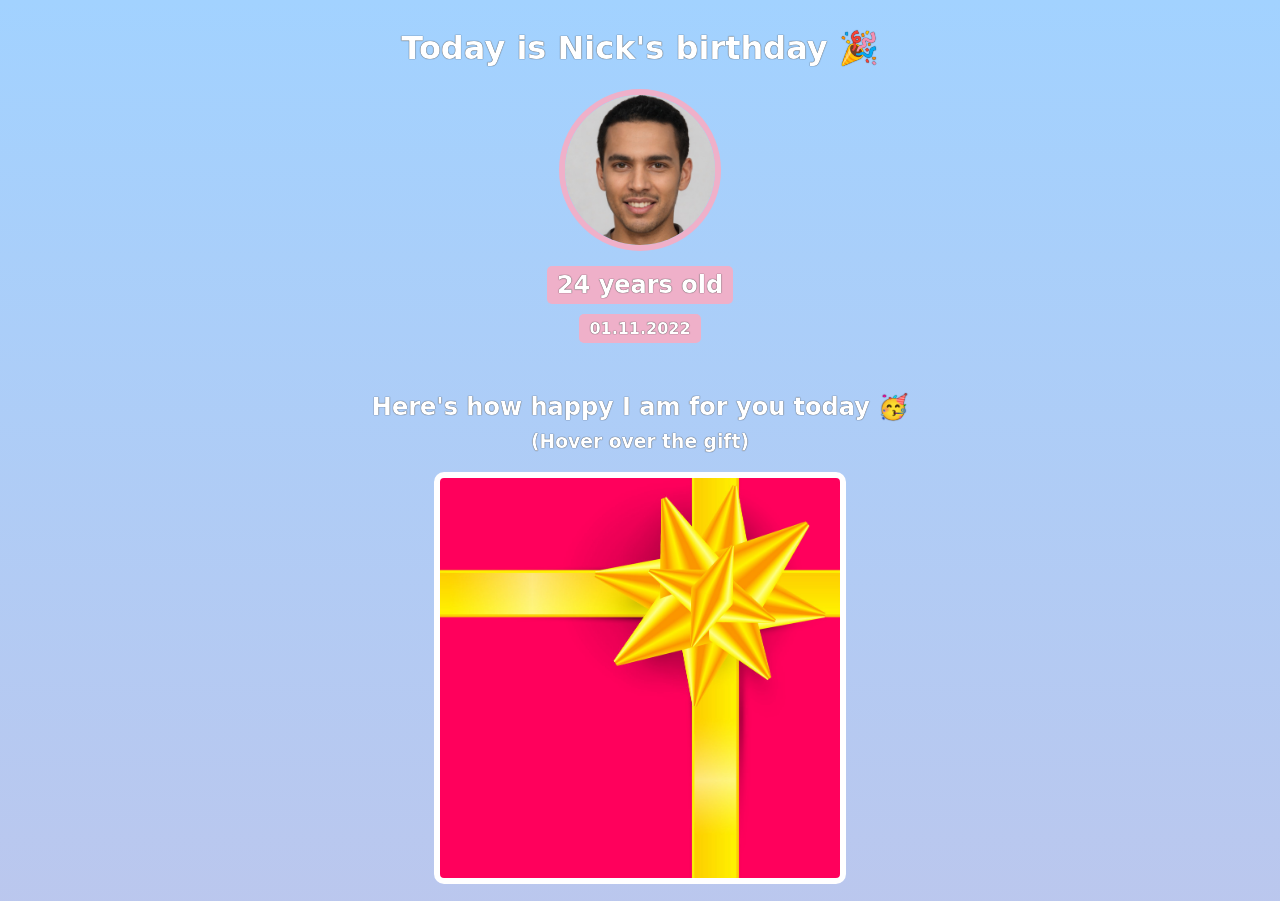
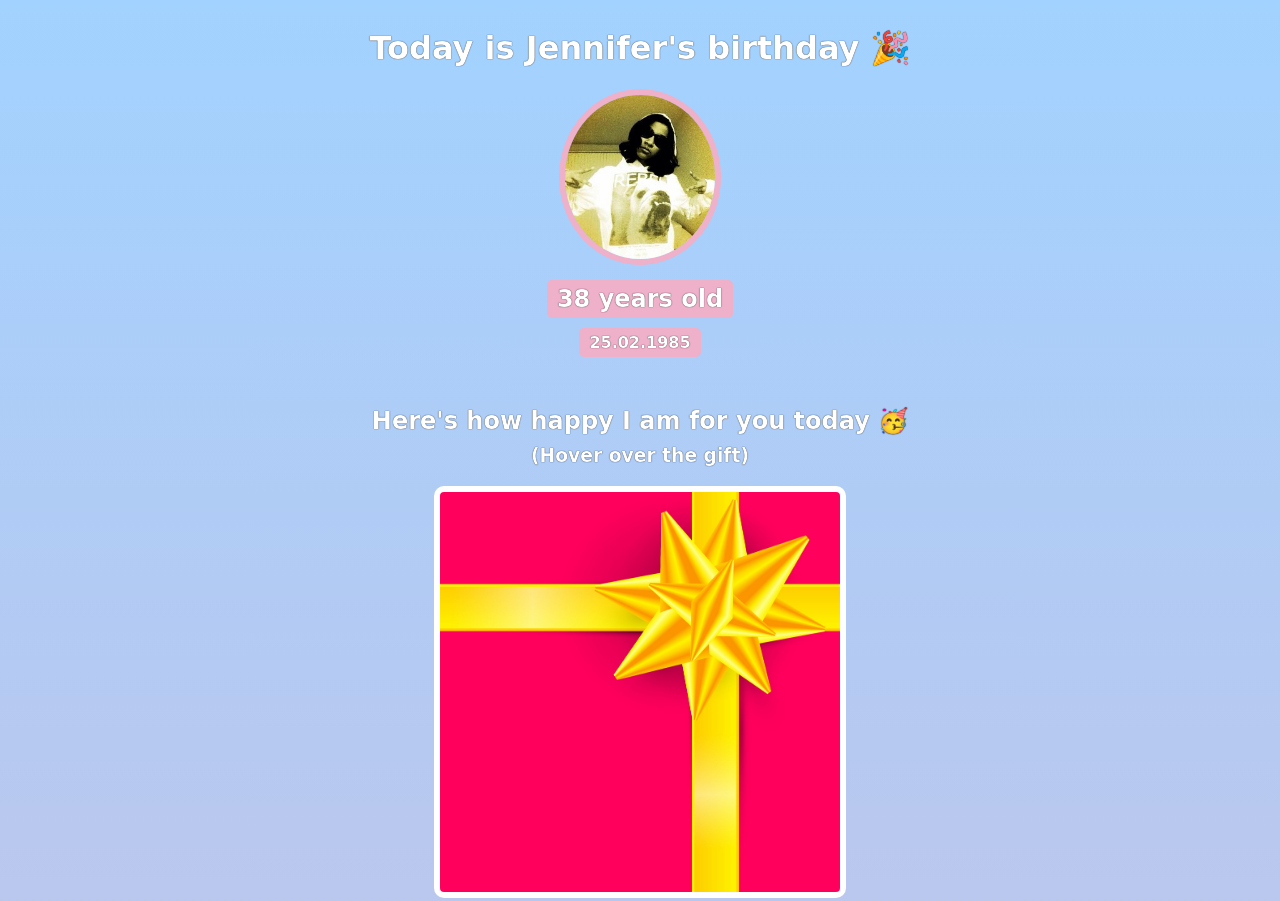
Before and after one commit to Mablizza/birthday-gift-site, a website built with Vite: page index.html in a window 1280 px wide. Shown: the top 901 px of the page. Built offline with nearby package versions, Linux system fonts and the light colour scheme; a web font is replaced by a local one.

Commit message:
changed for Jennifer
for Jennifer

```diff
--- a/index.html
+++ b/index.html
@@ -7,10 +7,10 @@
     </head>
     <body>
         <div id="header">
-            <h1>Today is Nick's birthday 🎉</h1>
-            <img id="bff-img" src="images/nick.jpg">
-            <h2 id="bday-age">24 years old</h2>
-            <h4 id="bday-date">01.11.2022</h4>
+            <h1>Today is Jennifer's birthday 🎉</h1>
+            <img id="bff-img" src="images/1409508284646.jpg">
+            <h2 id="bday-age">38 years old</h2>
+            <h4 id="bday-date">25.02.1985</h4>
         </div>
 
         <div class="gift-section">
```
Also changed, not shown: images/1409508284646.jpg (added).
